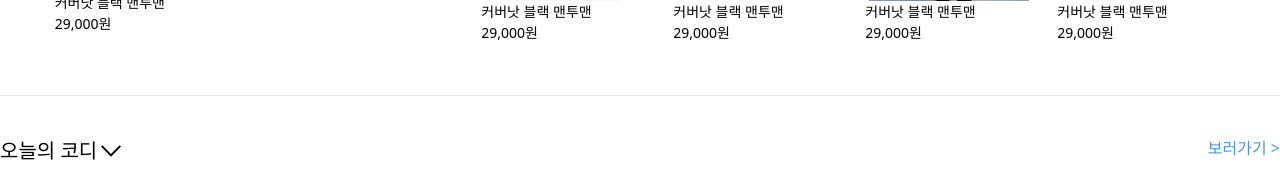
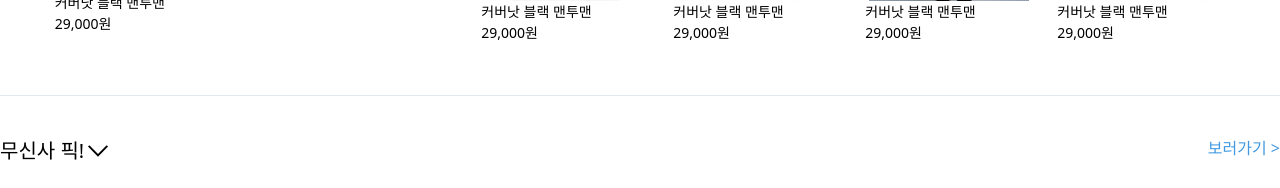
Before and after one commit to yoonjoohye/musinsa_renewal, a Nuxt app: page / in a window 1280 px wide. Shown: the part 1280-1468 px from the top of the page. Built offline with nearby package versions, Linux system fonts and the light colour scheme.

Commit message:
제목 변경

```diff
--- a/pages/index.vue
+++ b/pages/index.vue
@@ -23,7 +23,7 @@
       <div class="border-b py-10">
         <div class="flex justify-center justify-between">
           <div>
-            <div class="flex text-xl mb-3 cursor-pointer" @click="today=!today">오늘의 코디 <img class="drop-menu ml-1 w-5" :class="today?'click':''" src="../assets/image/icon/down.svg"></div>
+            <div class="flex text-xl mb-3 cursor-pointer" @click="today=!today">무신사 픽! <img class="drop-menu ml-1 w-5" :class="today?'click':''" src="../assets/image/icon/down.svg"></div>
             <div class="flex mb-2 text-blue-700" v-if="today">
               <div class="px-2 py-1 mr-3 cursor-pointer bg-gray-100 underline">스태프</div>
               <div class="px-2 py-1 cursor-pointer bg-gray-100">코디</div>
```
